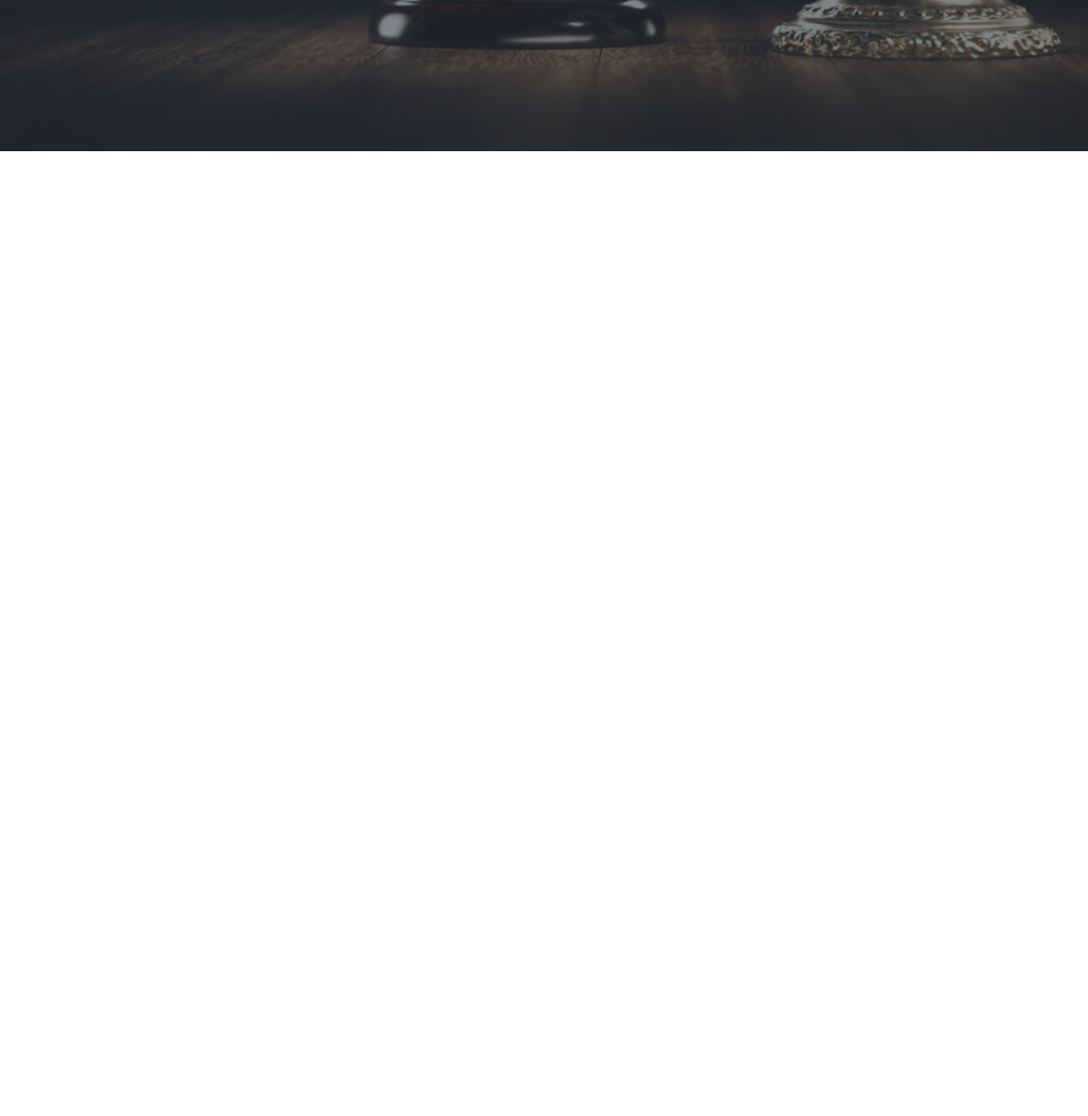
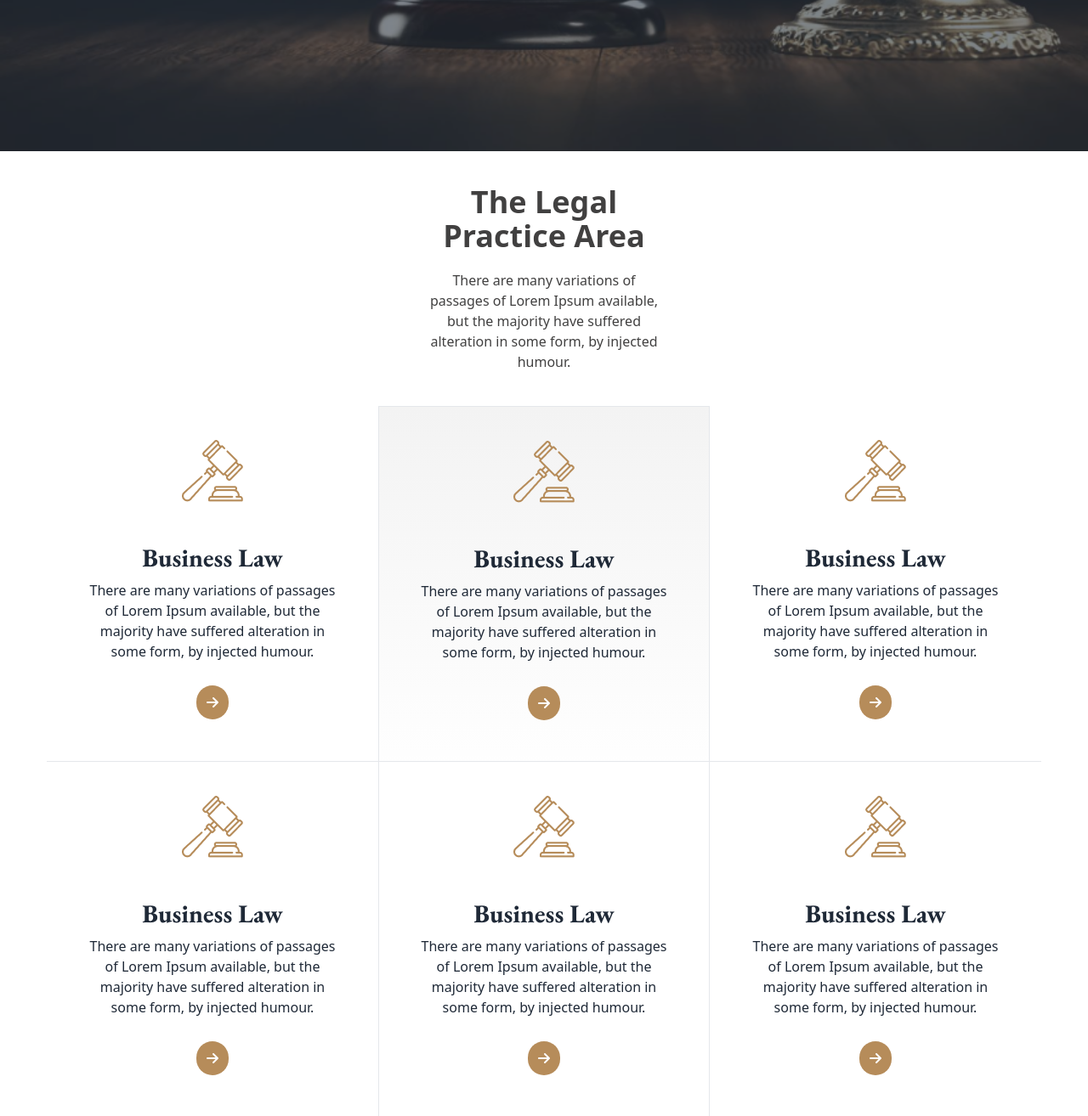
Before and after one commit to ignatius90/legal-solution-tailwind-daisyui, a plain HTML site: page index.html in a window 1280 px wide. Shown: the part 706-2020 px from the top of the page at 85% size. Before the commit the page ends 884 px from the top, so only its background shows below. Drawn offline with nearby package versions, Linux system fonts and the light colour scheme.

Commit message:
legal practice completed

```diff
--- a/index.html
+++ b/index.html
@@ -26,6 +26,7 @@
           colors: {
             clifford: '#da373d',
             colorp: '#B68C5A',
+            dark1: '#414040',
           },
           fontFamily: {
             garamond: ['EB Garamond', 'serif'],
@@ -85,10 +86,121 @@
             some form,
             by injected humour.
           </p>
-          <div class=" md:flex space-y-4 md:space-y-0 items-center gap-5">
+          <div class=" md:flex space-y-4 md:space-y-0 items-center justify-center gap-5">
             <input class="w-[300px] md:w-[400px] h-14 rounded-md pl-5" type="text" placeholder="search your service">
             <button class="btn bg-colorp w-28 text-white h-14">Get
               Started</button>
+          </div>
+        </div>
+      </div>
+    </div>
+
+    <!-- legal practice -->
+    <div>
+      <!-- Headings -->
+      <div class="text-center  max-w-72 m-auto my-10">
+        <h2 class="text-dark1 mb-5 text-4xl font-extrabold">The Legal Practice Area</h2>
+        <p class="text-dark1">There are many variations of passages of Lorem Ipsum available, but the majority have
+          suffered alteration in
+          some form,
+          by injected humour.</p>
+      </div>
+
+      <!-- cards -->
+      <div class="max-w-[1170px] grid m-auto grid-cols-1 md:grid-cols-2 lg:grid-cols-3">
+        <!-- 1st card -->
+        <div class="border-b bg-base-100 w-[390px]">
+          <figure class="px-10 pt-10">
+            <img src="images/business.png" alt="Shoes" class="w-auto m-auto" />
+          </figure>
+          <div class="card-body p-12 items-center text-center">
+            <h2 class="card-title font-garamond text-3xl font-bold">Business Law</h2>
+            <p>There are many variations of passages of Lorem Ipsum available, but the majority have suffered alteration
+              in some form,
+              by injected humour.</p>
+            <div class="card-actions">
+              <i class="fa-solid bg-colorp p-3 mt-5 text-white rounded-full fa-arrow-right"></i>
+            </div>
+          </div>
+        </div>
+
+        <!-- 2nd card -->
+        <div class=" bg-base-100 border bg-gradient-to-b from-[#F3F3F3] to-[#F3F3F310] w-[390px]">
+          <figure class="px-10 pt-10">
+            <img src="images/business.png" alt="Shoes" class="w-auto m-auto" />
+          </figure>
+          <div class="card-body p-12 items-center text-center">
+            <h2 class="card-title font-garamond text-3xl font-bold">Business Law</h2>
+            <p>There are many variations of passages of Lorem Ipsum available, but the majority have suffered alteration
+              in some form,
+              by injected humour.</p>
+            <div class="card-actions">
+              <i class="fa-solid bg-colorp p-3 mt-5 text-white rounded-full fa-arrow-right"></i>
+            </div>
+          </div>
+        </div>
+
+        <!-- 3rd card -->
+        <div class=" w-[390px] border-b">
+          <figure class="px-10 pt-10">
+            <img src="images/business.png" alt="Shoes" class="w-auto m-auto" />
+          </figure>
+          <div class="card-body p-12 items-center text-center">
+            <h2 class="card-title font-garamond text-3xl font-bold">Business Law</h2>
+            <p>There are many variations of passages of Lorem Ipsum available, but the majority have suffered alteration
+              in some form,
+              by injected humour.</p>
+            <div class="card-actions">
+              <i class="fa-solid bg-colorp p-3 mt-5 text-white rounded-full fa-arrow-right"></i>
+            </div>
+          </div>
+        </div>
+
+        <!-- 4th card -->
+        <div class=" bg-base-100 w-[390px]">
+          <figure class="px-10 pt-10">
+            <img src="images/business.png" alt="Shoes" class="w-auto m-auto" />
+          </figure>
+          <div class="card-body p-12 items-center text-center">
+            <h2 class="card-title font-garamond text-3xl font-bold">Business Law</h2>
+            <p>There are many variations of passages of Lorem Ipsum available, but the majority have suffered alteration
+              in some form,
+              by injected humour.</p>
+            <div class="card-actions">
+              <i class="fa-solid bg-colorp p-3 mt-5 text-white rounded-full fa-arrow-right"></i>
+            </div>
+          </div>
+        </div>
+
+        <!-- 5th card -->
+        <div class="border-x bg-base-100 w-[390px]">
+          <figure class="px-10 pt-10">
+            <img src="images/business.png" alt="Shoes" class="w-auto m-auto" />
+          </figure>
+          <div class="card-body p-12 items-center text-center">
+            <h2 class="card-title font-garamond text-3xl font-bold">Business Law</h2>
+            <p>There are many variations of passages of Lorem Ipsum available, but the majority have suffered alteration
+              in some form,
+              by injected humour.</p>
+            <div class="card-actions">
+              <i class="fa-solid bg-colorp p-3 mt-5 text-white rounded-full fa-arrow-right"></i>
+            </div>
+          </div>
+        </div>
+
+        <!-- 6th card -->
+        <div class="bg-base-100 w-[390px]">
+          <figure class="px-10 pt-10">
+            <img src="images/business.png" alt="Shoes" class="w-auto m-auto" />
+          </figure>
+          <div class="card-body p-12 items-center text-center">
+            <h2 class="card-title font-garamond text-3xl font-bold">Business Law</h2>
+            <p>There are many variations of passages of Lorem Ipsum available, but the majority have suffered alteration
+              in some form,
+              by injected humour.</p>
+            <div class="card-actions">
+              <i class="fa-solid bg-colorp p-3 mt-5 text-white rounded-full fa-arrow-right"></i>
+            </div>
           </div>
         </div>
       </div>
```
